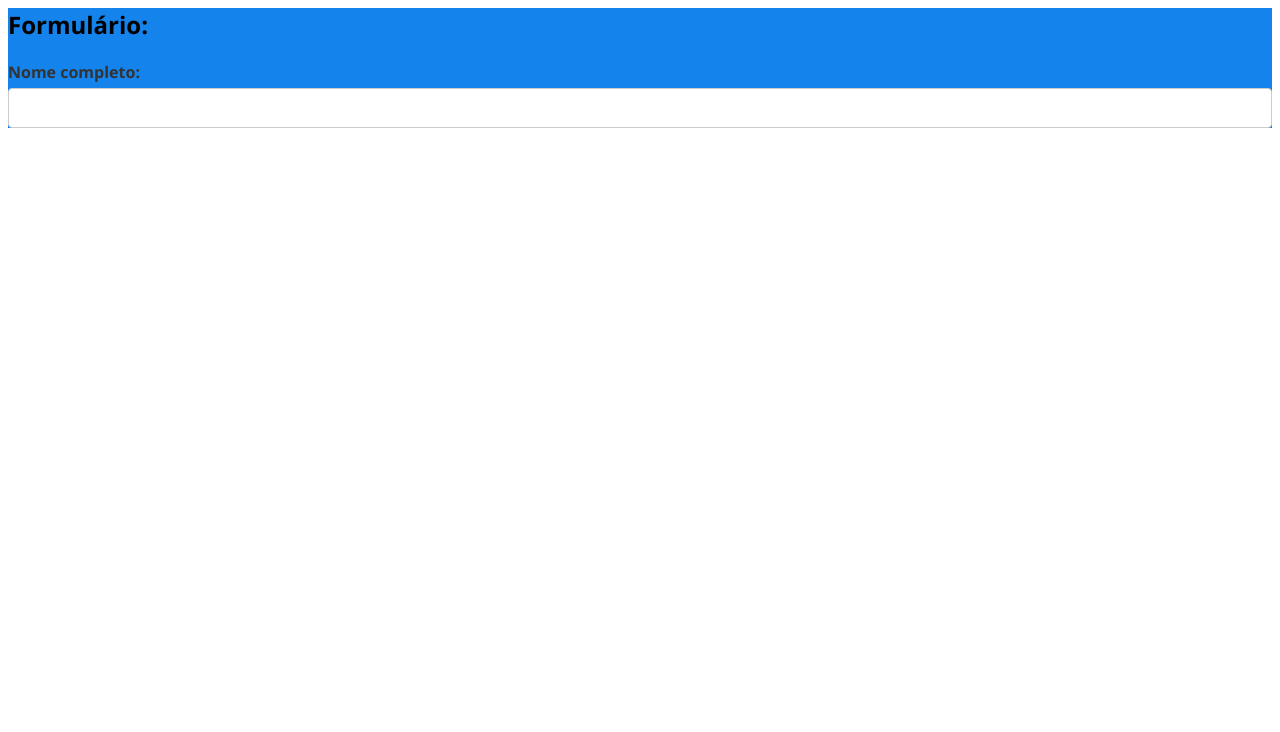
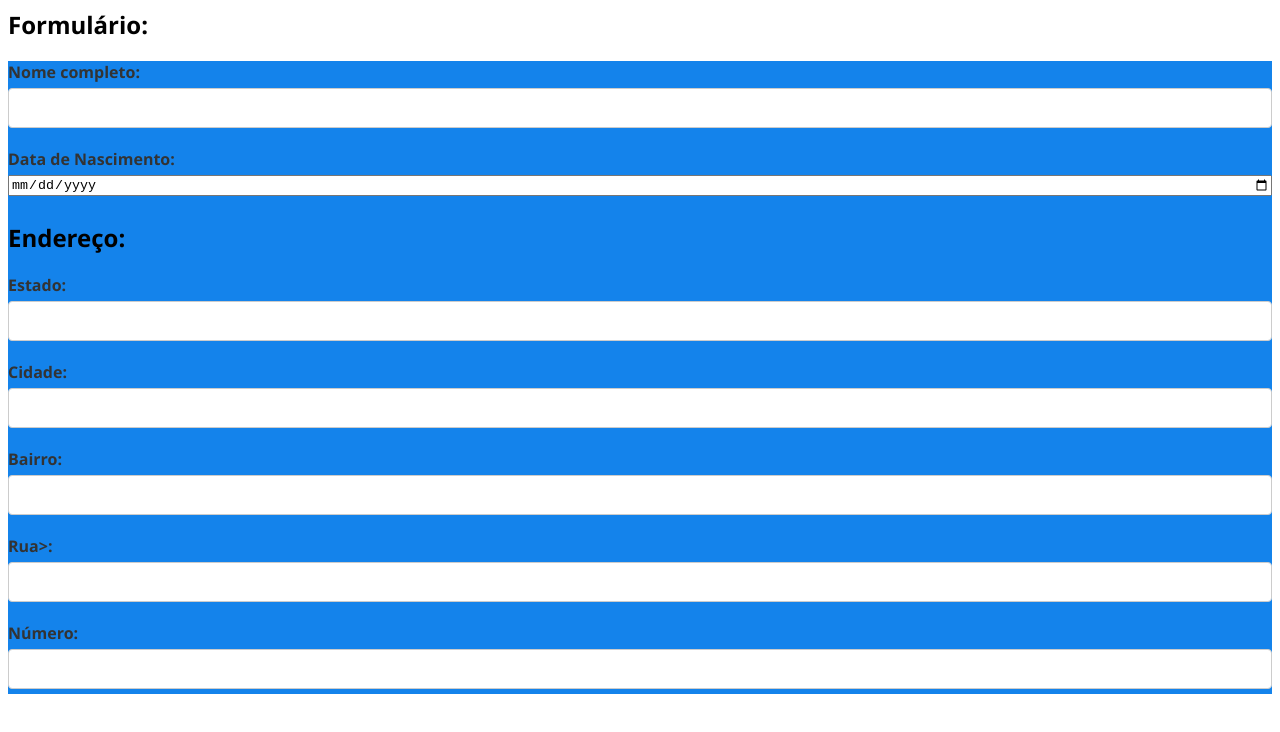
Before and after one commit to Baumann001/Refor-o-de-Formul-rios, a plain HTML site: page index.html in a window 1280 px wide. Drawn offline with Linux system fonts and the light colour scheme.

Commit message:
add-inputs

```diff
--- a/index.html
+++ b/index.html
@@ -10,19 +10,66 @@
 
 </header>
 <body>
+    <h2>Formulário:</h2>
+
 
     <div id="borda">
 
-        <h2>Formulário:</h2>
 
         <div class="form">
           <label for="nomeCompleto"> Nome completo:</label>
           <input type="text" id="nomeCompleto" name="nomeCompleto" required>
-          <span class="'error-message" id="nomeCompletoError"></span>
+          <span class="error-message" id="nomeCompletoError"></span>
 
         </div>
 
-        <div class=""></div>
+        <div class="form">
+        <label for="dataNascimento" > Data de Nascimento:</label>
+        <input type="date" id="dataNascimento"   name="dataNascimento">
+        <span class="error-message" id="dataNascimentoError"></span>
+
+
+        </div>
+        <h2>Endereço:</h2>
+        <div class="form">
+        <label for="estado">Estado:</label>
+        <input type="text" id="estado" name="estado">
+        <span class="error-message" id="estadoError"></span>
+
+        </div>
+
+
+        <div class="form">
+        <label for="cidade">Cidade:</label>
+        <input type="text" id="cidade" name="cidade">
+        <span class="error-message" id="cidadeError"></span>
+    </div>
+
+
+    <div class="form">
+        <label for="bairro">Bairro:</label>
+        <input type="text" id="bairro" name="bairro">
+        <span class="error-message" id="bairroError"></span>
+    </div>
+
+    <div class="form">
+        <label for="rua">Rua>:</label>
+        <input type="text" id="rua" name="rua">
+        <span class="error-message" id="ruaError"></span>
+    </div>
+
+    <div class="form">
+       <label for="numero">Número:</label>
+       <input type="text" id="numero">
+       <span class="error-message" id="numeroError"></span>
+
+    </div>
+
+
+
+
+
+
 
 
 
```
